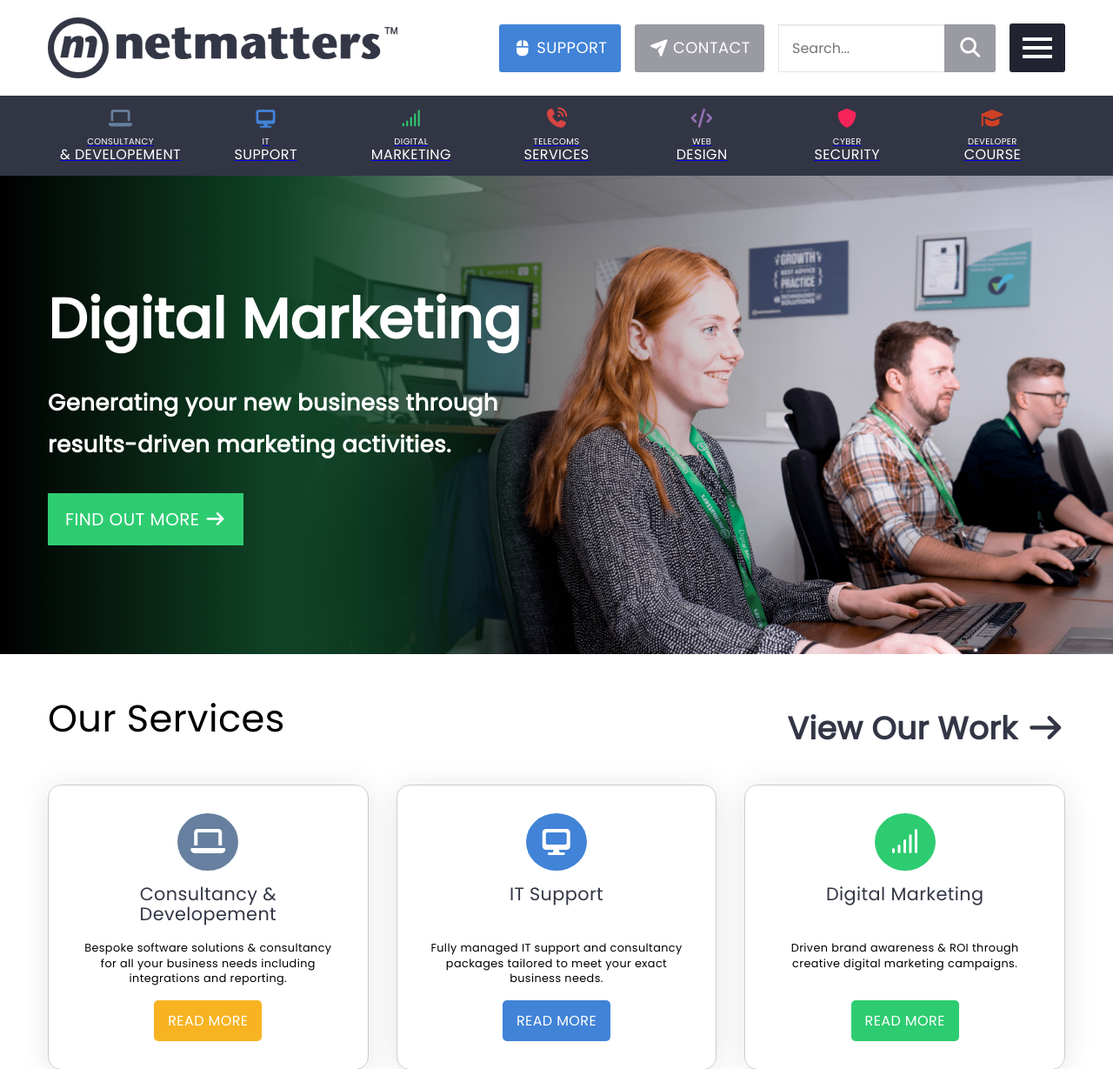
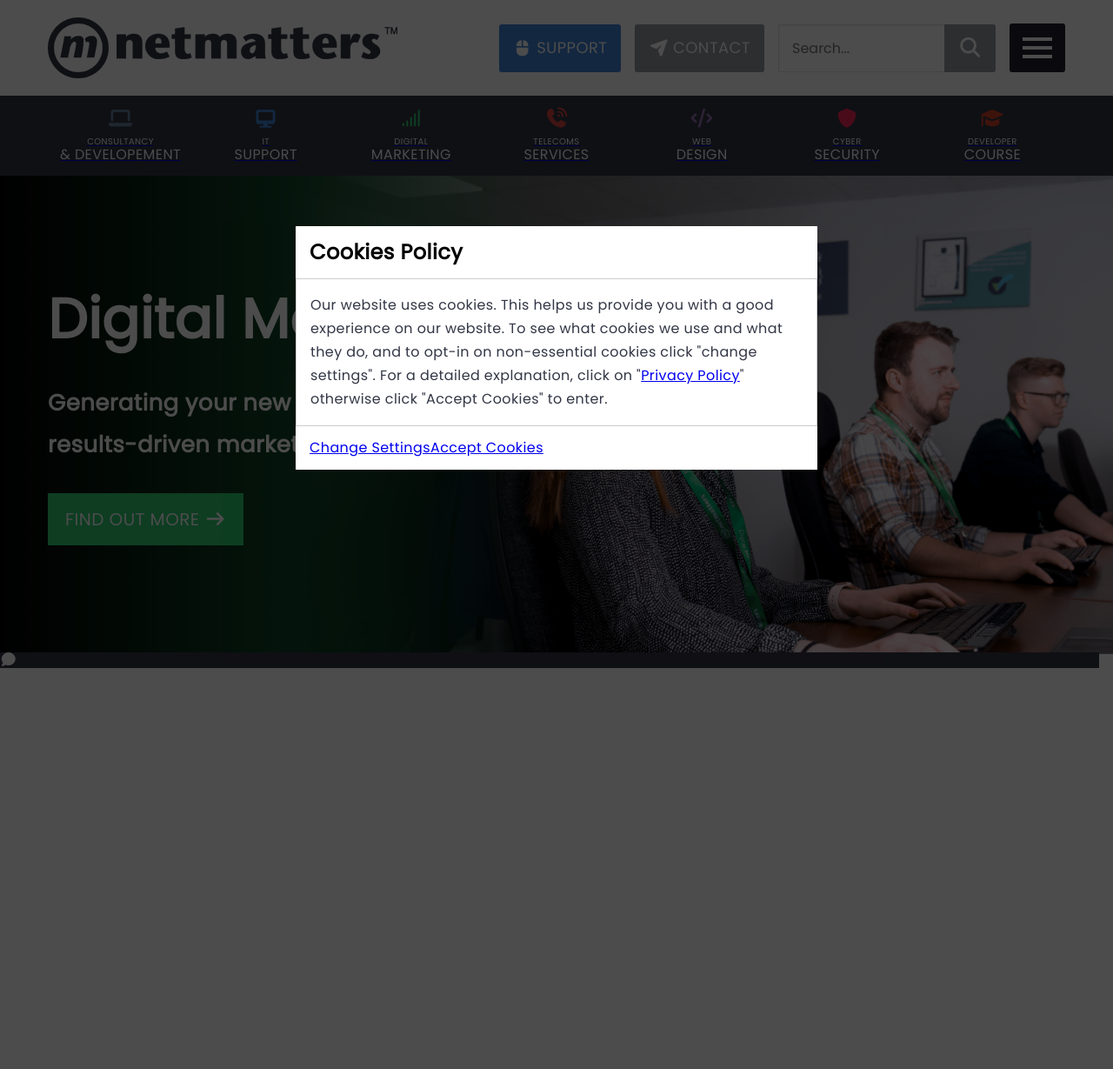
Before and after one commit to davidstratton-co-uk/nm-html-css-assessment, a PHP site: page / in a window 1280 px wide. Shown: the top 1229 px of the page at 87% size. After the commit the page ends 768 px from the top, so only its background shows below. Run offline with PHP 8.4, Linux system fonts and the light colour scheme.

Commit message:
Added Cookies Bar Section Added Transparent background to make the cookies bar stand out Added Manage Consent Link Added Chat Link Styled Cookies Bar

```diff
--- /dev/null
+++ b/assets/scss/modules/_chat.scss
@@ -0,0 +1,11 @@
+@use '../vars/color';
+@use '../helpers/media-query' as mq;
+
+#chat-icon {
+    position: fixed;
+    bottom: 2rem;
+    right: 1rem;
+    background-color: color.$bg--normal;
+    color: color.$text--light;
+    z-index: 50;
+}
--- /dev/null
+++ b/assets/scss/modules/_cookiesbar.scss
@@ -0,0 +1,52 @@
+@use '../vars/color';
+@use '../helpers/media-query' as mq;
+
+#chat-icon {
+    position: fixed;
+    bottom: 0;
+    left: 0;
+    background-color: color.$bg--light;
+    color: color.$text--dark;
+    z-index: 50;
+}
+
+#site-cookies {
+    display: none;
+}
+
+#site-cookies,
+#site-cookies.active {
+    display: grid;
+    position: fixed;
+    height: 100%;
+    min-height: 100dvh;
+    z-index: 100;
+    background: rgba(0,0,0,0.7);
+    grid-template-columns: min(100%, 600px);
+    justify-content: center;
+    align-items: center;
+}
+
+#site-cookies > div {
+    margin: auto;
+    display: grid;
+    background-color: white;
+}
+
+#site-cookies > div > h2 {
+    padding: 1rem;
+}
+
+#site-cookies > div > p {
+    padding: 1rem;
+    border: #ccc solid 1px;
+    line-height: 1.7;
+    margin: 0;
+    color: #333645;
+}
+
+#site-cookies > div > div {
+    padding: 1rem;
+    display: flex;
+    flex-direction: row;
+}
--- a/index.html
+++ b/index.html
@@ -12,6 +12,15 @@
         <title>Full Service Digital Agency | Cambridgeshire & Norfolk | Netmatters</title>
     </head>
     <body class="">
+        <div id="site-cookies">
+            <div>
+                <h2>Cookies Policy</h2>
+                <p>Our website uses cookies. This helps us provide you with a good experience on our website. To see what cookies we use and what they do, and to opt-in on non-essential cookies click "change settings". For a detailed explanation, click on "<a class="link" href="#">Privacy Policy</a>" otherwise click "Accept Cookies" to enter.</p>
+                <div>
+                    <a href="#" class="cookies-btn-settings">Change Settings</a><a href="#" class="cookies-btn-accept">Accept Cookies</a>
+                </div>
+            </div>
+        </div>
         <div id="site-wrapper">
             <header id="site-header">
                 <div id="header-top">
@@ -601,6 +610,8 @@
         <aside id="site-sidebar">
 
         </aside>
+        <div id="cookies-manage">Manage Consent</div>
+        <div id="chat-icon"><i class="fa-solid fa-comment"></i></div>
         <script src="assets/scripts/main.js"></script>
     </body>
 </html>
```
Also changed, not shown: assets/scss/modules/_index.scss (+10 -0 lines), assets/css/style.css, assets/css/style.min.css, 2 other files.
